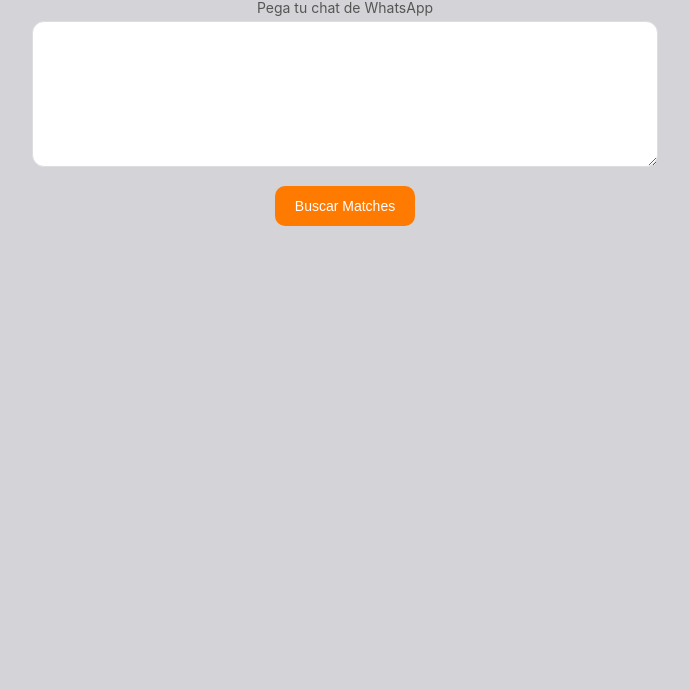
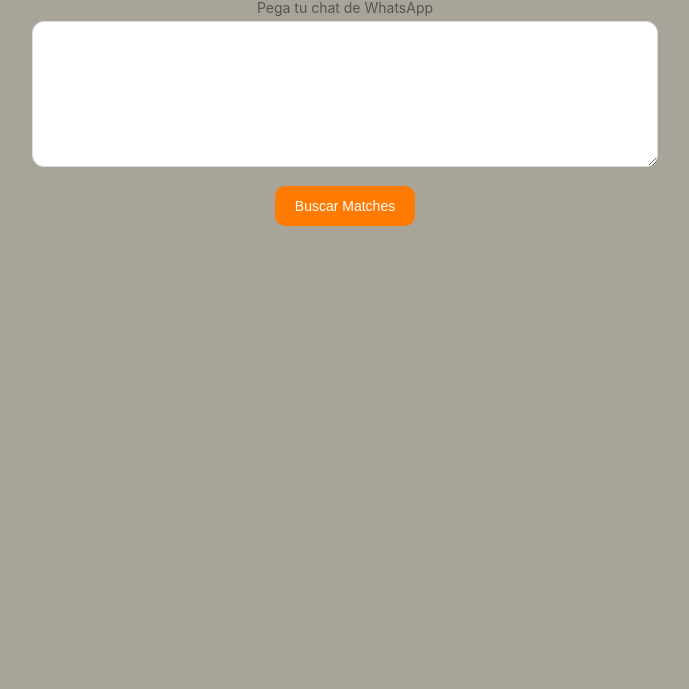
Before and after one commit to silopez1804/propmatch, a plain HTML site: page index.html in a window 1280 px wide. Shown: the part 111-800 px from the top of the page, without its empty margins (295-984 px from the left). Drawn offline with Linux system fonts and the light colour scheme.

Commit message:
Update index.html

```diff
--- a/index.html
+++ b/index.html
@@ -7,7 +7,7 @@
   <style>
     body {
       font-family: -apple-system, BlinkMacSystemFont, "Segoe UI", Roboto;
-      background:#d4d4d8;
+      background:#a8a49a;
       padding: 40px;
       margin: 0;
       text-align: center;
```
